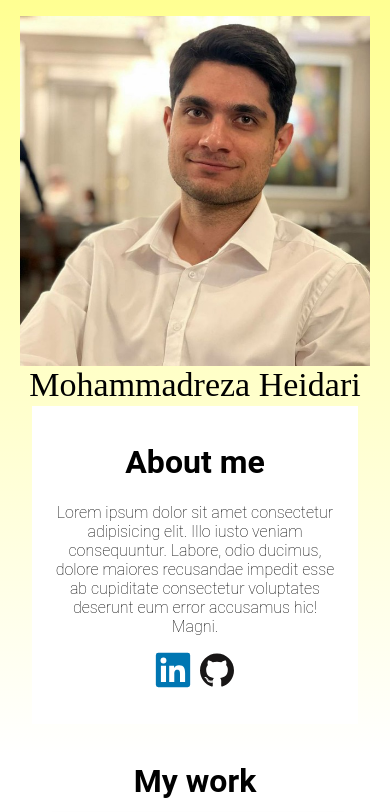
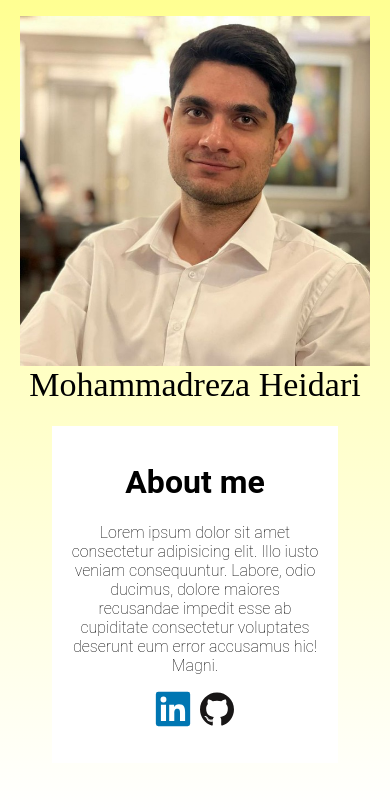
Before and after one commit to morheidari/homepage, a plain HTML site: page index.html in a window 390 px wide. Shown: the top 812 px of the page. Drawn offline with Linux system fonts and the light colour scheme.

Commit message:
fix about section margin

```diff
--- a/style.css
+++ b/style.css
@@ -185,7 +185,7 @@ footer > .contact {
     align-items: center;
     justify-content: center;
     text-align: center;
-    margin: 16px;
+    margin: 36px;
   }
   .links {
     align-self: center;
```
